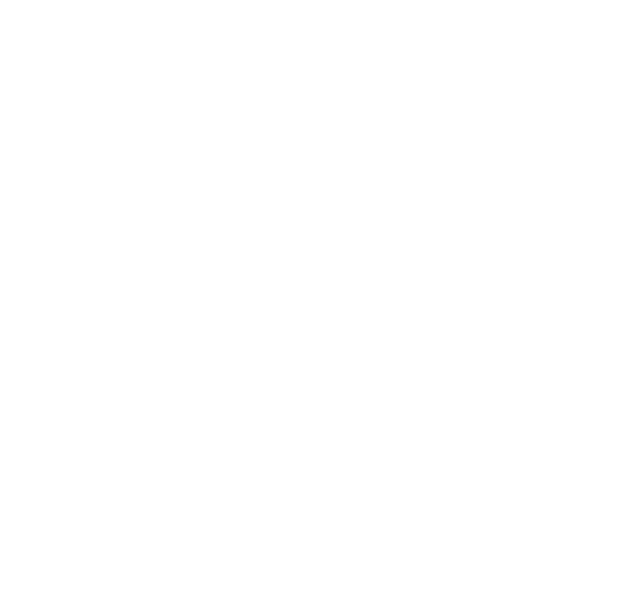
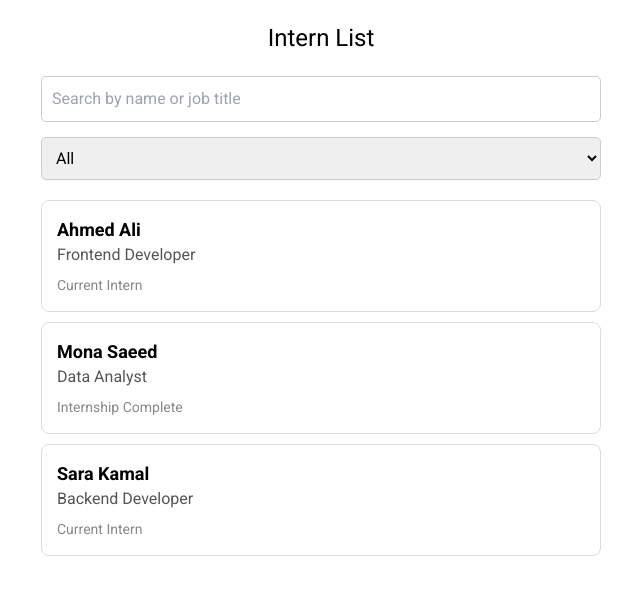
Before and after one commit to CSEN603-2025/Ghost-in-the-Machine, a React (Create React App) app: page /interns in a window 1280 px wide. Before the commit this address had no page. Shown: the top 594 px of the page, without its empty margins (319-959 px from the left). Built offline with nearby package versions, Linux system fonts and the light colour scheme.

Commit message:
made the internlist component and intern detail component

```diff
--- a/src/App.js
+++ b/src/App.js
@@ -9,6 +9,9 @@ import MyApplicationsPage from './pages/MyApplicationsPage'; // New page for My
 import WorkshopsPage from './pages/WorkshopsPage';
 import LandingPage from './pages/LandingPage';
 import ApplicationListPage from './components/ApplicationListPage';
+import InternList from './components/InternList';
+import InternDetails from './components/InternDetails';
+
 
 function App() {
   return (
@@ -19,8 +22,11 @@ function App() {
       <Route path="/student-dashboard" element={<StudentDashboard />} />
       <Route path="/student-applications" element={<MyApplicationsPage />} /> {/* New route */}
       <Route path="/workshops" element={<WorkshopsPage />} />
-        <Route path="/dashboard" element={<CompanyDashboard />} />
-        <Route path="/applications/:postId" element={<ApplicationListPage />} />
+      <Route path="/dashboard" element={<CompanyDashboard />} />
+      <Route path="/applications/:postId" element={<ApplicationListPage />} />
+      <Route path="/interns" element={<InternList />} />
+      <Route path="/interns/:id" element={<InternDetails />} />
+
     </Routes>
   );
 }
--- /dev/null
+++ b/src/components/InternDetails.jsx
@@ -0,0 +1,120 @@
+import React, { useState, useEffect } from 'react';
+import { useParams, useNavigate } from 'react-router-dom';
+
+// Dummy intern data again (in a real app, you would fetch this)
+const dummyInterns = [
+  { id: 1, name: 'Ahmed Ali', jobTitle: 'Frontend Developer', status: 'Current Intern' },
+  { id: 2, name: 'Mona Saeed', jobTitle: 'Data Analyst', status: 'Internship Complete' },
+  { id: 3, name: 'Sara Kamal', jobTitle: 'Backend Developer', status: 'Current Intern' },
+];
+
+function InternDetails() {
+  const { id } = useParams();
+  const navigate = useNavigate();
+  const [intern, setIntern] = useState(null);
+  const [status, setStatus] = useState('');
+
+  useEffect(() => {
+    const selectedIntern = dummyInterns.find((i) => i.id === parseInt(id));
+    if (selectedIntern) {
+      setIntern(selectedIntern);
+      setStatus(selectedIntern.status);
+    }
+  }, [id]);
+
+  const handleStatusChange = (e) => {
+    setStatus(e.target.value);
+  };
+
+  const handleSave = () => {
+    // Here you would usually call an API to update the intern's status
+    alert(`Status updated to: ${status}`);
+    navigate(-1); // Go back to intern list
+  };
+
+  if (!intern) {
+    return <div style={styles.container}>Intern not found.</div>;
+  }
+
+  return (
+    <div style={styles.container}>
+      <h2 style={styles.title}>Intern Details</h2>
+
+      <div style={styles.info}>
+        <div style={styles.label}>Name:</div>
+        <div>{intern.name}</div>
+      </div>
+
+      <div style={styles.info}>
+        <div style={styles.label}>Job Title:</div>
+        <div>{intern.jobTitle}</div>
+      </div>
+
+      <div style={styles.info}>
+        <div style={styles.label}>Current Status:</div>
+        <select value={status} onChange={handleStatusChange} style={styles.selectInput}>
+          <option value="Finalized">Finalized</option>
+          <option value="Accepted">Accepted</option>
+          <option value="Rejected">Rejected</option>
+          <option value="Current Intern">Current Intern</option>
+          <option value="Internship Complete">Internship Complete</option>
+        </select>
+      </div>
+
+      <button onClick={handleSave} style={styles.saveButton}>Save Status</button>
+
+      <button onClick={() => navigate(-1)} style={styles.backButton}>Back to List</button>
+    </div>
+  );
+}
+
+const styles = {
+  container: {
+    padding: '20px',
+    maxWidth: '500px',
+    margin: '0 auto',
+  },
+  title: {
+    textAlign: 'center',
+    fontSize: '24px',
+    marginBottom: '20px',
+  },
+  info: {
+    marginBottom: '15px',
+  },
+  label: {
+    fontWeight: 'bold',
+    marginBottom: '5px',
+  },
+  selectInput: {
+    width: '100%',
+    padding: '10px',
+    fontSize: '16px',
+    borderRadius: '5px',
+    border: '1px solid #ccc',
+  },
+  saveButton: {
+    width: '100%',
+    padding: '12px',
+    backgroundColor: '#4CAF50',
+    color: '#fff',
+    border: 'none',
+    borderRadius: '5px',
+    fontSize: '16px',
+    cursor: 'pointer',
+    marginTop: '20px',
+  },
+  backButton: {
+    width: '100%',
+    padding: '12px',
+    backgroundColor: '#888',
+    color: '#fff',
+    border: 'none',
+    borderRadius: '5px',
+    fontSize: '16px',
+    cursor: 'pointer',
+    marginTop: '10px',
+  },
+};
+
+export default InternDetails;
--- /dev/null
+++ b/src/components/InternList.jsx
@@ -0,0 +1,138 @@
+import React, { useState } from 'react';
+import { useNavigate } from 'react-router-dom';
+
+// Dummy intern data (for now)
+const dummyInterns = [
+  { id: 1, name: 'Ahmed Ali', jobTitle: 'Frontend Developer', status: 'Current Intern' },
+  { id: 2, name: 'Mona Saeed', jobTitle: 'Data Analyst', status: 'Internship Complete' },
+  { id: 3, name: 'Sara Kamal', jobTitle: 'Backend Developer', status: 'Current Intern' },
+];
+
+function InternList() {
+  const [interns, setInterns] = useState(dummyInterns);
+  const [searchTerm, setSearchTerm] = useState('');
+  const [filterStatus, setFilterStatus] = useState('All');
+  const navigate = useNavigate();
+
+  const handleSearchChange = (e) => {
+    setSearchTerm(e.target.value);
+  };
+
+  const handleFilterChange = (e) => {
+    setFilterStatus(e.target.value);
+  };
+
+  const filteredInterns = interns.filter((intern) => {
+    const matchesSearch =
+      intern.name.toLowerCase().includes(searchTerm.toLowerCase()) ||
+      intern.jobTitle.toLowerCase().includes(searchTerm.toLowerCase());
+
+    const matchesStatus =
+      filterStatus === 'All' || intern.status === filterStatus;
+
+    return matchesSearch && matchesStatus;
+  });
+
+  const handleInternClick = (internId) => {
+    navigate(`/interns/${internId}`);
+  };
+
+  return (
+    <div style={styles.container}>
+      <h2 style={styles.title}>Intern List</h2>
+
+      <input
+        type="text"
+        placeholder="Search by name or job title"
+        value={searchTerm}
+        onChange={handleSearchChange}
+        style={styles.searchInput}
+      />
+
+      <select value={filterStatus} onChange={handleFilterChange} style={styles.selectInput}>
+        <option value="All">All</option>
+        <option value="Current Intern">Current Intern</option>
+        <option value="Internship Complete">Internship Complete</option>
+      </select>
+
+      <div style={styles.internList}>
+        {filteredInterns.map((intern) => (
+          <div
+            key={intern.id}
+            style={styles.internCard}
+            onClick={() => handleInternClick(intern.id)}
+          >
+            <div style={styles.internName}>{intern.name}</div>
+            <div style={styles.internJob}>{intern.jobTitle}</div>
+            <div style={styles.internStatus}>{intern.status}</div>
+          </div>
+        ))}
+
+        {filteredInterns.length === 0 && (
+          <div style={styles.noResults}>No interns found.</div>
+        )}
+      </div>
+    </div>
+  );
+}
+
+const styles = {
+  container: {
+    padding: '20px',
+    maxWidth: '600px',
+    margin: '0 auto',
+  },
+  title: {
+    textAlign: 'center',
+    fontSize: '24px',
+    marginBottom: '20px',
+  },
+  searchInput: {
+    width: '100%',
+    padding: '10px',
+    marginBottom: '15px',
+    fontSize: '16px',
+    borderRadius: '5px',
+    border: '1px solid #ccc',
+  },
+  selectInput: {
+    width: '100%',
+    padding: '10px',
+    marginBottom: '20px',
+    fontSize: '16px',
+    borderRadius: '5px',
+    border: '1px solid #ccc',
+  },
+  internList: {
+    display: 'flex',
+    flexDirection: 'column',
+    gap: '10px',
+  },
+  internCard: {
+    padding: '15px',
+    border: '1px solid #ddd',
+    borderRadius: '8px',
+    cursor: 'pointer',
+    transition: 'background 0.3s',
+  },
+  internName: {
+    fontSize: '18px',
+    fontWeight: 'bold',
+  },
+  internJob: {
+    fontSize: '16px',
+    color: '#555',
+  },
+  internStatus: {
+    fontSize: '14px',
+    marginTop: '8px',
+    color: '#888',
+  },
+  noResults: {
+    textAlign: 'center',
+    marginTop: '20px',
+    color: '#999',
+  },
+};
+
+export default InternList;
--- a/src/pages/CompanyDashboard.jsx
+++ b/src/pages/CompanyDashboard.jsx
@@ -3,6 +3,8 @@ import { useNavigate } from 'react-router-dom';
 import CompanyProfileCard from '../components/CompanyProfileCard';
 import PostsList from '../components/PostsList';
 import ApplicationsList from '../components/ApplicationsList';
+import InternList from '../components/InternList'; // 🔵 IMPORT InternList
+
 function CompanyDashboard() {
     const [activeSection, setActiveSection] = useState('home');
     const [posts, setPosts] = useState([]); // GLOBAL POSTS STATE
@@ -48,7 +50,7 @@ function CompanyDashboard() {
                 {activeSection === 'home' && <p>Welcome to the Home Section.</p>}
                 {activeSection === 'posts' && <PostsList posts={posts} setPosts={setPosts} />}
                 {activeSection === 'applications' && <ApplicationsList posts={posts} />}
-                {activeSection === 'interns' && <p>Interns Section will be implemented soon.</p>}
+                {activeSection === 'interns' && <InternList />} {/* 🔵 Show InternList */}
                 {activeSection === 'evaluation' && <p>Evaluation Section will be implemented soon.</p>}
             </div>
         </div>
```
